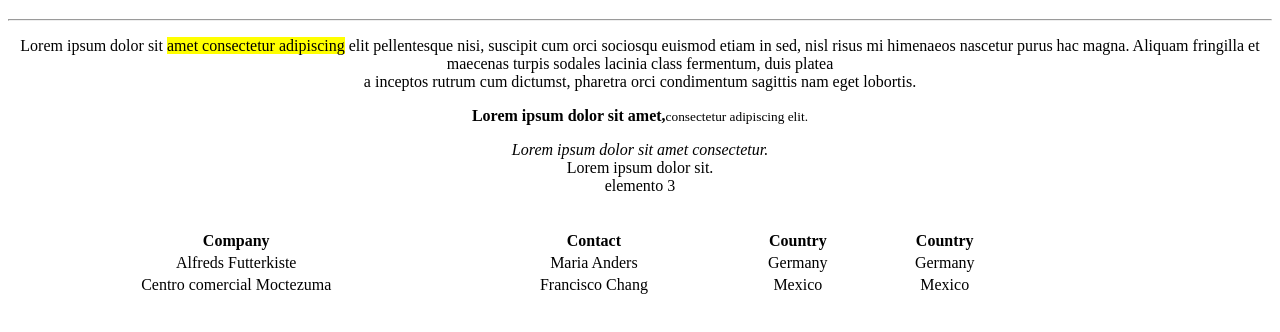
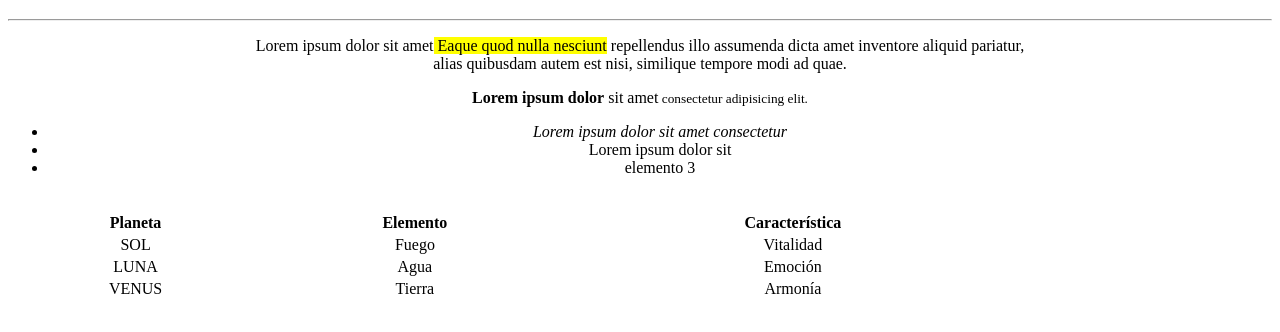
Before and after one commit to PatoUrrutia1/Ejemplo1, a plain HTML site: page Reto.html in a window 1280 px wide. Shown: the part 102-434 px from the top of the page. Drawn offline with Linux system fonts and the light colour scheme.

Commit message:
Update Reto.html

```diff
--- a/Reto.html
+++ b/Reto.html
@@ -13,36 +13,40 @@
     <h1>PACO</h1>
     <hr>
     <p>
-        Lorem ipsum dolor sit <mark>amet consectetur adipiscing</mark> elit pellentesque nisi,
-        suscipit cum orci sociosqu euismod etiam in sed, nisl risus mi himenaeos nascetur purus hac magna.
-        Aliquam fringilla et maecenas turpis sodales lacinia class fermentum, duis platea <br> a inceptos rutrum cum dictumst,
-        pharetra orci condimentum sagittis nam eget lobortis.
+        Lorem ipsum dolor sit amet<mark> Eaque quod nulla nesciunt</mark> repellendus
+        illo assumenda dicta amet inventore aliquid pariatur,<br> alias quibusdam autem est nisi,
+        similique tempore modi ad quae.<br>
     </p>
-    <p><b>Lorem ipsum dolor sit amet,</b><small>consectetur adipiscing elit.</small></p>
-    <p><em>Lorem ipsum dolor sit amet consectetur.</em><br>Lorem ipsum dolor sit.<br>elemento 3</p>
+
+    <p><b>Lorem ipsum dolor</b> sit amet<small> consectetur adipisicing elit.</small></p>
+
+    <ul>
+      <li><em>Lorem ipsum dolor sit amet consectetur</em></li>
+      <li>Lorem ipsum dolor sit</li>
+      <li>elemento 3</li>
+    </ul>
 
     <table style="width:80%">
         <br>
         <tr>
-          <th>Company</th>
-          <th>Contact</th>
-          <th>Country</th>
-          <th>Country</th>
+          <th>Planeta</th>
+          <th>Elemento</th>
+          <th>Característica</th>
         </tr>
         <tr>
-          <td>Alfreds Futterkiste</td>
-          <td>Maria Anders</td>
-          <td>Germany</td>
-          <td>Germany</td>
+          <td>SOL</td>
+          <td>Fuego</td>
+          <td>Vitalidad</td>
         </tr>
         <tr>
-          <td>Centro comercial Moctezuma</td>
-          <td>Francisco Chang</td>
-          <td>Mexico</td>
-          <td>Mexico</td>
+          <td>LUNA</td>
+          <td>Agua</td>
+          <td>Emoción</td>
         </tr>
-
-      </table><br>
-
-
-</body>
+        <tr>
+          <td>VENUS</td>
+          <td>Tierra</td>
+          <td>Armonía</td>
+        </tr>
+    </table><br>
+ </body>
```
